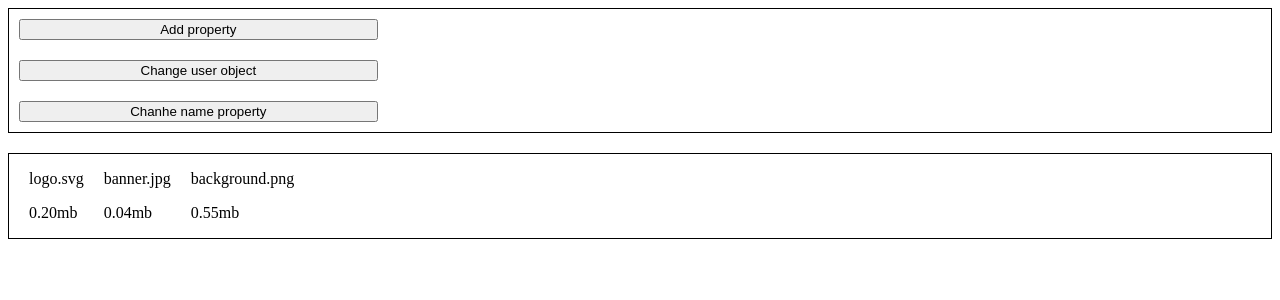
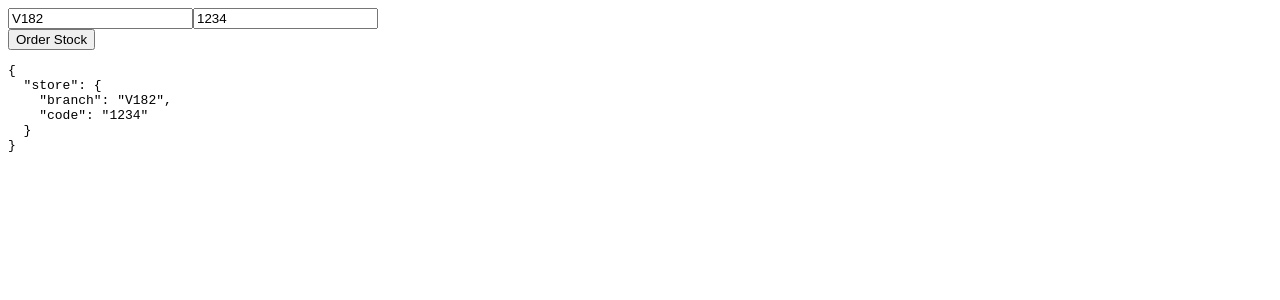
Before and after one commit to VoMa1996/ToddWorkAngularProLesson20-, an Angular app: page / in a window 1280 px wide. Shown: the top 300 px of the page. Built offline with nearby package versions, Linux system fonts and the light colour scheme.

Commit message:
to lesson 31

```diff
--- a/src/app/app.component.html
+++ b/src/app/app.component.html
@@ -11,7 +11,7 @@
 </div> -->
 
 
-<div class="window">
+<!-- <div class="window">
   <div class="buttons">
     <button (click)="addProp()">Add property</button>
     <button (click)="changeUser()">Change user object</button>
@@ -22,7 +22,7 @@
     <app-one [user]="user"></app-one>
     <app-two [user]="user"></app-two>
   </div>
-</div>
+</div> -->
 
 
 <!-- <div class="window">
@@ -72,11 +72,15 @@
     </ul>
   </div> -->
 
-  <div class="window2">
-    <!-- <div *ngFor="let file of files"> -->
+ <!-- <div class="window2">
+    //<div *ngFor="let file of files">
     <div *ngFor="let file of mapped">
       <p>{{file.name}}</p>
       <p>{{file.size}}</p>
-      <!-- <p>{{file.size | filesize: 'megabytes' }}</p> -->
+     //<p>{{file.size | filesize: 'megabytes' }}</p>
     </div>
-  </div>
+  </div> -->
+
+<app-stock-inventory>
+
+</app-stock-inventory>
--- a/src/app/app.component.ts
+++ b/src/app/app.component.ts
@@ -18,30 +18,35 @@ import { FileSizePipe } from './filesize.pipe';
     FileSizePipe
   ]
 })
-export class AppComponent implements OnInit{
+export class AppComponent {
 
-  files: Files[];
-  mapped: Files[];
 
-  ngOnInit() {
-    this.files = [
-      {name: 'logo.svg', size: 212234, type: 'image/svg'},
-      {name: 'banner.jpg', size: 46477, type: 'image/jpg'},
-      {name: 'background.png', size: 575476, type: 'image/png'}
-    ];
 
-    this.mapped = this.files.map(file => {
-      return {
-        name: file.name,
-        type: file.type,
-        size: this.fileSizePipe.transform(file.size, 'mb')
-      };
-    });
-  }
 
-  constructor(
-    private fileSizePipe: FileSizePipe
-  ) {}
+  //lesson28
+  // files: Files[];
+  // mapped: Files[];
+
+  // ngOnInit() {
+  //   this.files = [
+  //     {name: 'logo.svg', size: 212234, type: 'image/svg'},
+  //     {name: 'banner.jpg', size: 46477, type: 'image/jpg'},
+  //     {name: 'background.png', size: 575476, type: 'image/png'}
+  //   ];
+
+  //   this.mapped = this.files.map(file => {
+  //     return {
+  //       name: file.name,
+  //       type: file.type,
+  //       size: this.fileSizePipe.transform(file.size, 'mb')
+  //     };
+  //   });
+  // }
+
+  // constructor(
+  //   private fileSizePipe: FileSizePipe
+  // ) {}
+  //lesson28 -> 27
 
 
 //   user: any = {
--- /dev/null
+++ b/src/app/stock-inventory/containers/stock-inventory.component.html
@@ -0,0 +1,15 @@
+<div class="stock-inventory">
+  <form [formGroup]="form" (ngSubmit)="onSubmit()">
+  <div formGroupName="store">
+    <input type="text" placeholder="BranchId" formControlName="branch">
+    <input type="text" placeholder="Manager Code" formControlName="code">
+  </div>
+  <div class="stock-inventory__buttons">
+    <button type="submit" [disabled]="form.invalid">
+      Order Stock
+    </button>
+
+    <pre>{{form.value | json}}</pre>
+  </div>
+</form>
+</div>
--- /dev/null
+++ b/src/app/stock-inventory/containers/stock-inventory.component.ts
@@ -0,0 +1,21 @@
+import { Component } from '@angular/core';
+import { FormGroup, FormControl, FormArray } from '@angular/forms';
+
+@Component({
+  selector: 'app-stock-inventory',
+  templateUrl: './stock-inventory.component.html',
+  styleUrls: ['./stock-inventory.component.scss']
+})
+export class StockInventoryComponent {
+
+  form = new FormGroup({
+    store: new FormGroup({
+      branch: new FormControl('V182'),
+      code: new FormControl('1234')
+    })
+  })
+
+  onSubmit() {
+    console.log('Submit', this.form.value);
+  }
+}
```
Also changed, not shown: src/app/app.module.ts (+4 -3 lines), src/app/stock-inventory/stock-inventory.module.ts (added, +23 -0 lines), src/app/stock-inventory/containers/stock-inventory.component.scss (added), 1 other file (tests, documents, lock files or other folders).
